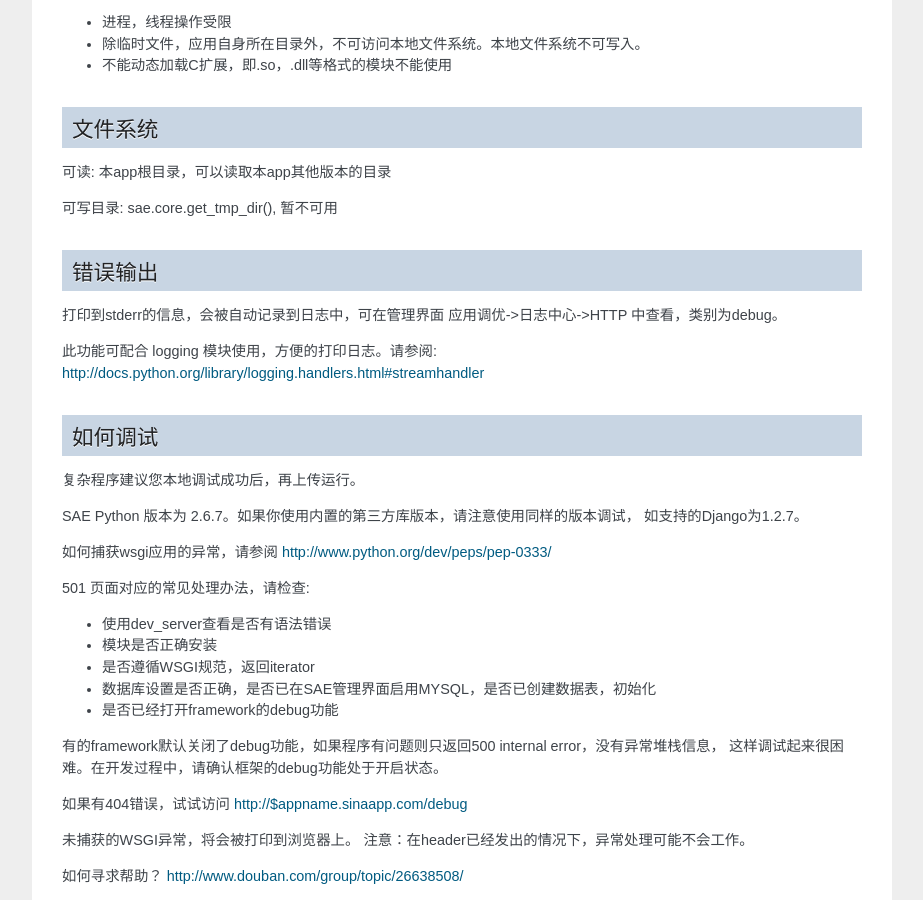
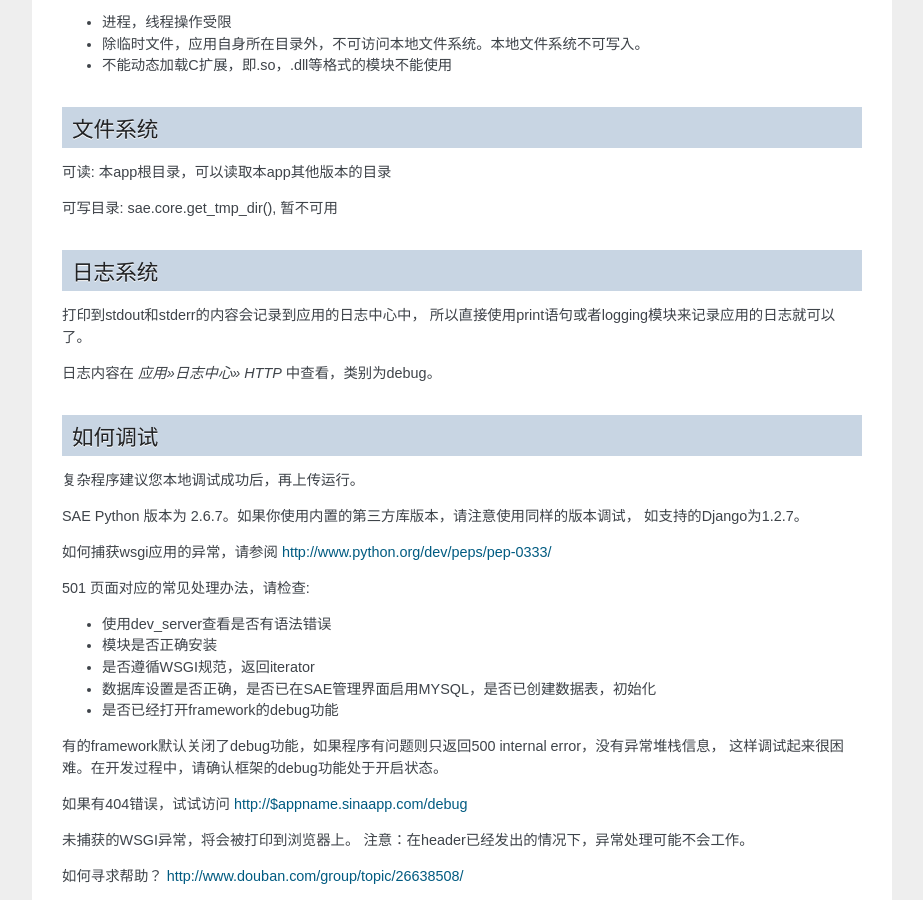
Before and after one commit to sinacloud/sae-python-dev-guide, a Sphinx documentation site: the page built from docs/runtime.rst, in a window 1280 px wide and 900 px high, scrolled down 1515 px. Shown: the whole window, without its empty margins (198-1121 px from the left). Built offline with Sphinx 7.4.7, drawn with Linux system fonts in a browser that asks for light colours.

Commit message:
Refactor logging docs

```diff
--- a/docs/runtime.rst
+++ b/docs/runtime.rst
@@ -89,14 +89,12 @@ Python限制
 可写目录: sae.core.get_tmp_dir(), 暂不可用
 
 
-错误输出
+日志系统
 ---------
-打印到stderr的信息，会被自动记录到日志中，可在管理界面 应用调优->日志中心->HTTP
-中查看，类别为debug。
+打印到stdout和stderr的内容会记录到应用的日志中心中，
+所以直接使用print语句或者logging模块来记录应用的日志就可以了。
 
-此功能可配合 logging 模块使用，方便的打印日志。请参阅:
-http://docs.python.org/library/logging.handlers.html#streamhandler
-
+日志内容在 `应用»日志中心» HTTP` 中查看，类别为debug。
 
 如何调试
 ------------
```
